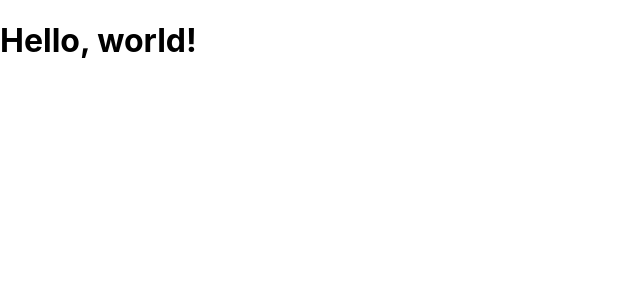
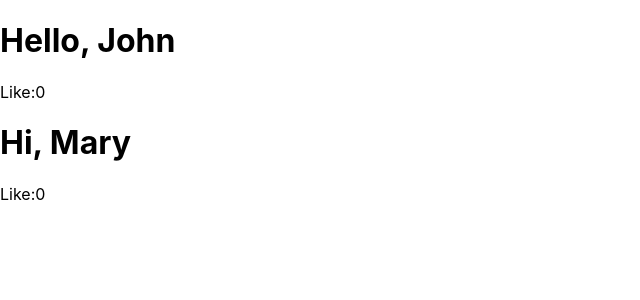
Before and after one commit to matthung0807/react-demo, a React (Create React App) app in the folder app/: page / in a window 1280 px wide. Shown: the top 300 px of the page, without its empty margins (0-640 px from the left). Built offline with nearby package versions, Linux system fonts and the light colour scheme.

Commit message:
React Render Props intro

```diff
--- a/app/src/App.js
+++ b/app/src/App.js
@@ -1,7 +1,69 @@
-import './App.css';
+import React from "react";
+import "./App.css";
 
 function App() {
-  return <h1>Hello, world!</h1>
+  const HelloWithLike = withLike(Hello, {name: "John"});
+  const HiWithLike = withLike(Hi, {name: "Mary"});
+  return (
+    <div>
+      <HelloWithLike />
+      <HiWithLike />
+    </div>
+  );
+}
+
+function withLike(Component, props) {
+  return class extends React.Component {
+    render() {
+      return (
+        <Like>
+          {(handleLike, count) => (
+            <Component {...props} like={handleLike} count={count} />
+          )}
+        </Like>
+      );
+    }
+  };
+}
+
+class Like extends React.Component {
+  constructor(props) {
+    super(props);
+    this.state = {count: 0};
+
+    this.handleLike = this.handleLike.bind(this);
+  }
+
+  handleLike = () => {
+    let count = this.state.count;
+    this.setState({count: ++count});
+  };
+
+  render() {
+    return <div>{this.props.children(this.handleLike, this.state.count)}</div>;
+  }
+}
+
+class Hello extends React.Component {
+  render() {
+    return (
+      <div>
+        <h1 onClick={this.props.like}>Hello, {this.props.name}</h1>
+        <span>Like:{this.props.count}</span>
+      </div>
+    );
+  }
+}
+
+class Hi extends React.Component {
+  render() {
+    return (
+      <div>
+        <h1 onClick={this.props.like}>Hi, {this.props.name}</h1>
+        <span>Like:{this.props.count}</span>
+      </div>
+    );
+  }
 }
 
 export default App;
```
Also changed, not shown: 1 other file (tests, documents, lock files or other folders).
